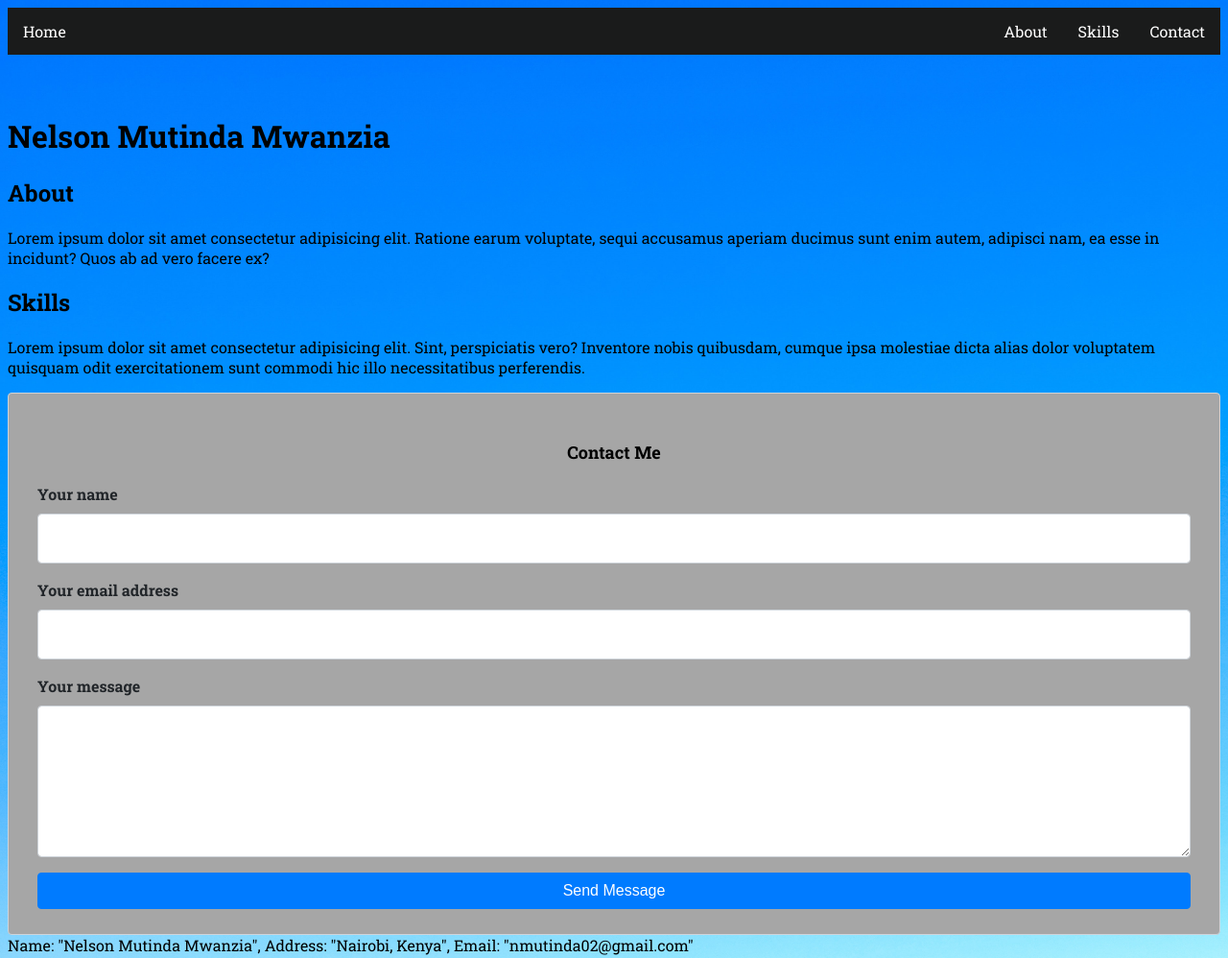
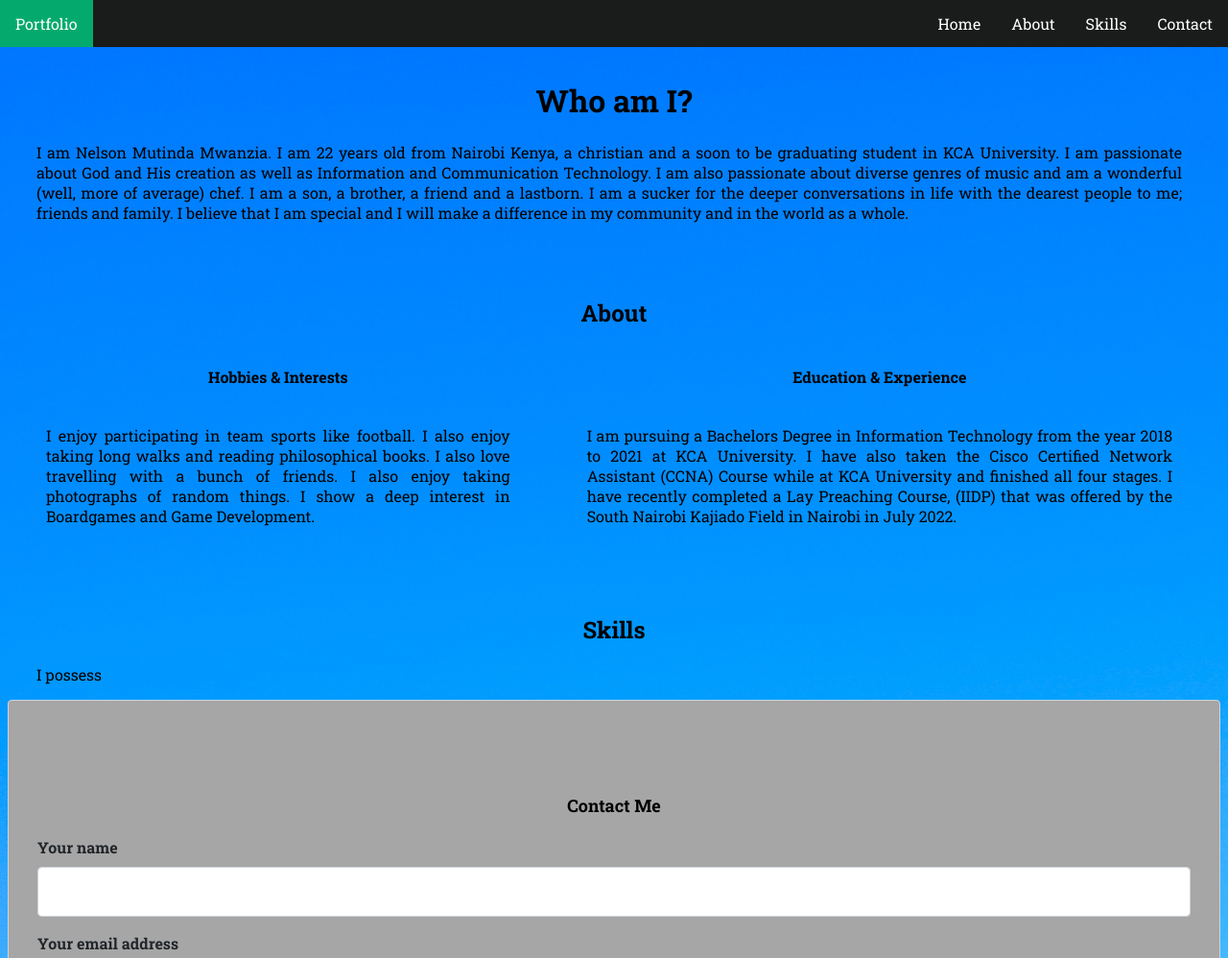
Before and after one commit to nelsonmutindamwanzia/phase-0-project, a plain HTML site: page index.html in a window 1280 px wide. Shown: the top 998 px of the page at 96% size. Drawn offline with Linux system fonts and the light colour scheme.

Commit message:
updated the body in index.html, added style attributes to styles.css

```diff
--- a/index.html
+++ b/index.html
@@ -12,34 +12,57 @@
     <nav class="navbar">
         <div class="nav-links">
           <ul class="menu">
-            <li><a href="#home" class="menu-btn">Home</a></li>
+            <li><a href="" class="menu-btn">Portfolio</a></li>
             <li style="float:right"><a href="#contact" class="menu-btn">Contact</a></li>
             <li style="float:right"><a href="#skills" class="menu-btn">Skills</a></li>
             <li style="float:right"><a href="#about" class="menu-btn">About</a></li>
+            <li style="float:right"><a href="#home" class="menu-btn">Home</a></li>
           </ul>
           <div class="menu-btn">
             <i class="fa fa-bars"></i>
           </div>
         </div>
       </nav>
-      <br>
-      <br>
 
-    <h1>Nelson Mutinda Mwanzia</h1>
+
+    <div id = "home">
+    <br>
+    <br>
+    <h1>Who am I?</h1>
+    <p>I am Nelson Mutinda Mwanzia. I am 22 years old from Nairobi Kenya, a christian and a soon to be graduating student in KCA University. I am passionate about God and His creation as well as Information and Communication Technology. I am also passionate about diverse genres of music and am a wonderful (well, more of average) chef. I am a son, a brother, a friend and a lastborn. I am a sucker for the deeper conversations in life with the dearest people to me; friends and family. I believe that I am special and I will make a difference in my community and in the world as a whole.</p>
+    </div>
+<section>
     <div id = "about">
-        <h2>About</h2>
-        <p>Lorem ipsum dolor sit amet consectetur adipisicing elit. Ratione earum voluptate, sequi accusamus aperiam ducimus sunt enim autem, adipisci nam, ea esse in incidunt? Quos ab ad vero facere ex?</p>
+        <br>
+        <br>
+        <h1>About</h1>
+           <table>
+            <tr>
+             <th>Hobbies & Interests</th>
+             <th>Education & Experience</th>
+            </tr>
+            <tr>
+             <td>I enjoy participating in team sports like football. I also enjoy taking long walks and reading philosophical books. I also love travelling with a bunch of friends. I also enjoy taking photographs of random things. I show a deep interest in Boardgames and Game Development.</td>
+             <td>I am pursuing a Bachelors Degree in Information Technology from the year 2018 to 2021 at KCA University. I have also taken the Cisco Certified Network Assistant (CCNA) Course while at KCA University and finished all four stages. I have recently completed a Lay Preaching Course, (IIDP) that was offered by the South Nairobi Kajiado Field in Nairobi in July 2022.</td>
+            </tr>
+           </table>
+
     </div>
-
+</section>
+<section>
     <div id = "skills">
-        <h2>Skills</h2>
-        <p>Lorem ipsum dolor sit amet consectetur adipisicing elit. Sint, perspiciatis vero? Inventore nobis quibusdam, cumque ipsa molestiae dicta alias dolor voluptatem quisquam odit exercitationem sunt commodi hic illo necessitatibus perferendis.</p>
+        <br>
+        <br>
+        <h1>Skills</h1>
+        <p>I possess </p>
     </div>
-
+</section>
 <section>
     <div id="container">
     <div class="contact-me">
     <div id="contact">
+        <br>
+        <br>
         <h3>Contact Me</h3>
         <form id="contact-form">
             <div class="form-group">
@@ -67,9 +90,11 @@
         </div>
     </div>
 </div>
-Name: "Nelson Mutinda Mwanzia",
-Address: "Nairobi, Kenya",
-Email: "nmutinda02@gmail.com"
+<address>
+    Name: "Nelson Mutinda Mwanzia", <br>
+    Address: "Nairobi, Kenya", <br>
+    Email: "nmutinda02@gmail.com" <br>
+</address>
 </section>
 
     <script src="./script.js"></script>
--- a/styles.css
+++ b/styles.css
@@ -1,11 +1,31 @@
+.navbar {
+    overflow: hidden;
+    background-color: #333;
+    position: fixed;
+    top: 0;
+    left: 0;
+    right: 0;
+    width: 100%;
+  }
+
 body {
     font-family: 'Roboto Slab', serif;
     background-image: url('./images/skyblue.jpg');
     background-size: cover;
+    margin-top: 20px;
   }
 
 #contact {
     display:block;
+}
+
+h1{
+    text-align: center;
+    font-weight: 800;
+}
+
+#home{
+    text-align: justify;
 }
 
 h3{
@@ -35,10 +55,40 @@ ul {
     text-decoration: none;
   }
 
-  /* Change the link color to #111 (black) on hover */
   li a:hover {
     background-color: #04AA6D;
   }
+
+h2{
+    text-align: center;
+}
+
+table th {
+    text-align:center;
+    font-weight: 600;
+}
+
+td {
+    text-align:justify;
+    font-weight: 500;
+}
+
+th, td {
+    padding-top: 10px;
+    padding-bottom: 20px;
+    padding-left: 30px;
+    padding-right: 40px;
+  }
+
+table {
+    border-spacing: 10px;
+  }
+
+p{
+    padding-left: 30px;
+    padding-right: 40px;
+    font-weight: 500;
+}
 
 .form-input{
     font-family: 'Roboto Slab', serif;
@@ -172,6 +222,11 @@ input[type="submit"].button, input[type="reset"].button, input[type="button"].bu
     width: 100%;
 }
 
+address {
+    display: block;
+    font-style: italic;
+  }
+
 #footer{
     text-align: center;
     background-color: #495057;
```
